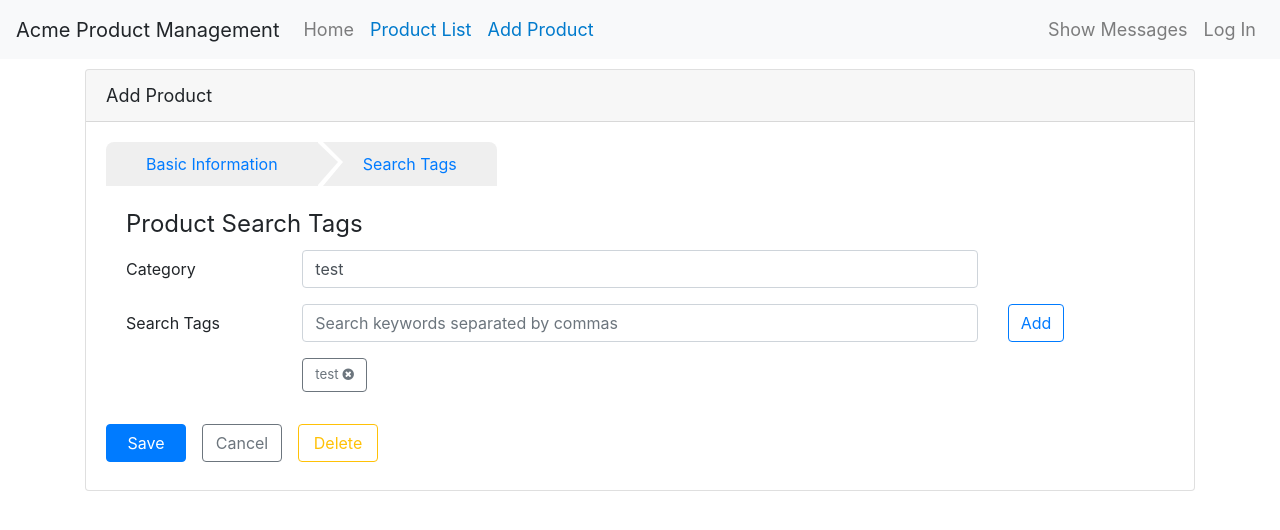
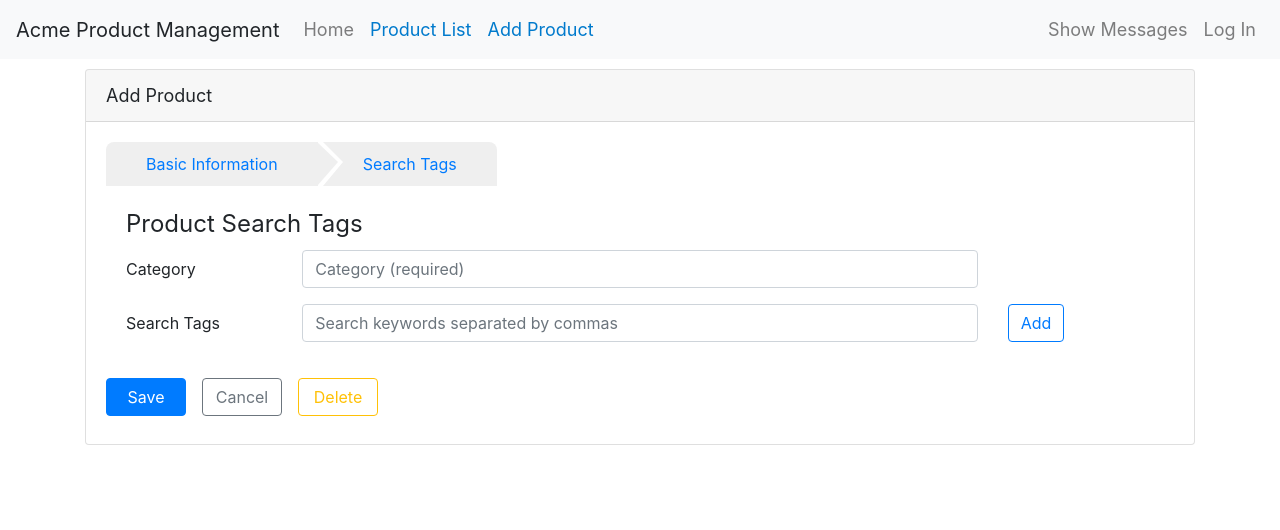
Before and after one commit to qishichang/apm-routing-demo, an Angular app: page /products/0/edit/tags in a window 1280 px wide. Shown: the top 530 px of the page. Built offline with nearby package versions, Linux system fonts and the light colour scheme; what angular-in-memory-web-api would draw is missing.

Commit message:
Obtain data for child routes

```diff
--- a/src/app/products/product-edit/product-edit-info.component.ts
+++ b/src/app/products/product-edit/product-edit-info.component.ts
@@ -11,10 +11,16 @@
   @ViewChild(NgForm, {static: false}) productForm: NgForm;
 
   errorMessage: string;
-  product = { id: 1, productName: 'test', productCode: 'test' };
+  product: Product;
 
   constructor(private route: ActivatedRoute) { }
 
   ngOnInit(): void {
+    this.route.parent.data.subscribe(data => {
+      if (this.productForm) {
+        this.productForm.reset();
+      }
+      this.product = data['product'].product;
+    });
   }
 }
--- a/src/app/products/product-edit/product-edit-tags.component.ts
+++ b/src/app/products/product-edit/product-edit-tags.component.ts
@@ -9,11 +9,14 @@
 export class ProductEditTagsComponent implements OnInit {
   errorMessage: string;
   newTags = '';
-  product = { id: 1, category: 'test', tags: ['test'] };
+  product: Product;
 
   constructor(private route: ActivatedRoute) { }
 
   ngOnInit(): void {
+    this.route.parent.data.subscribe(data => {
+      this.product = data['product'].product;
+    });
   }
 
   // Add the defined tags
```
